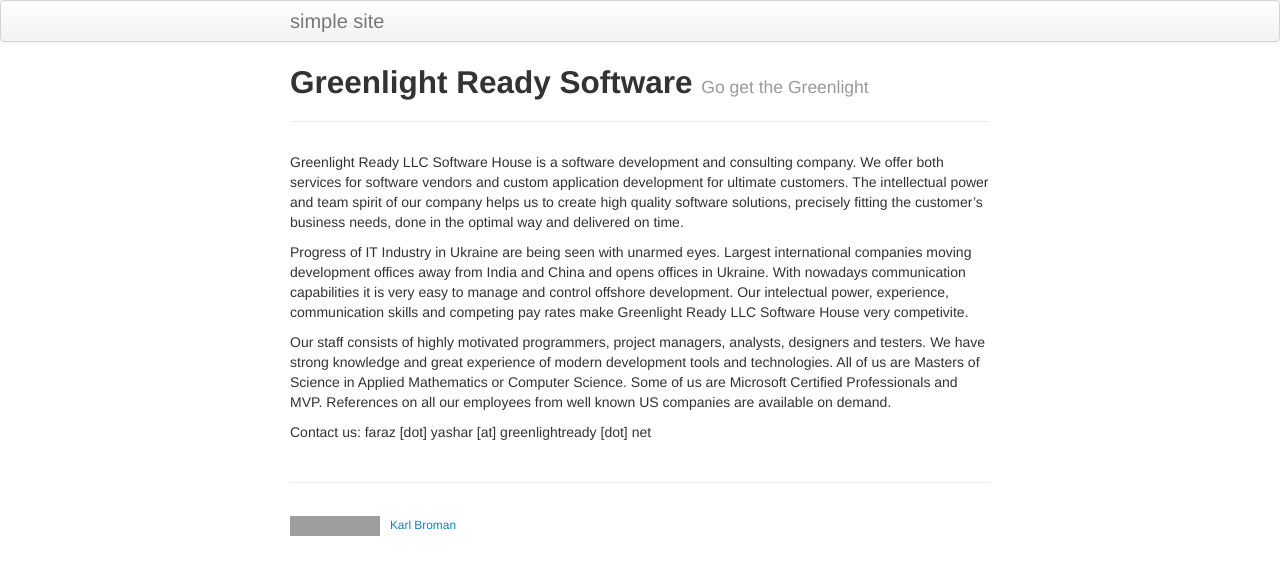
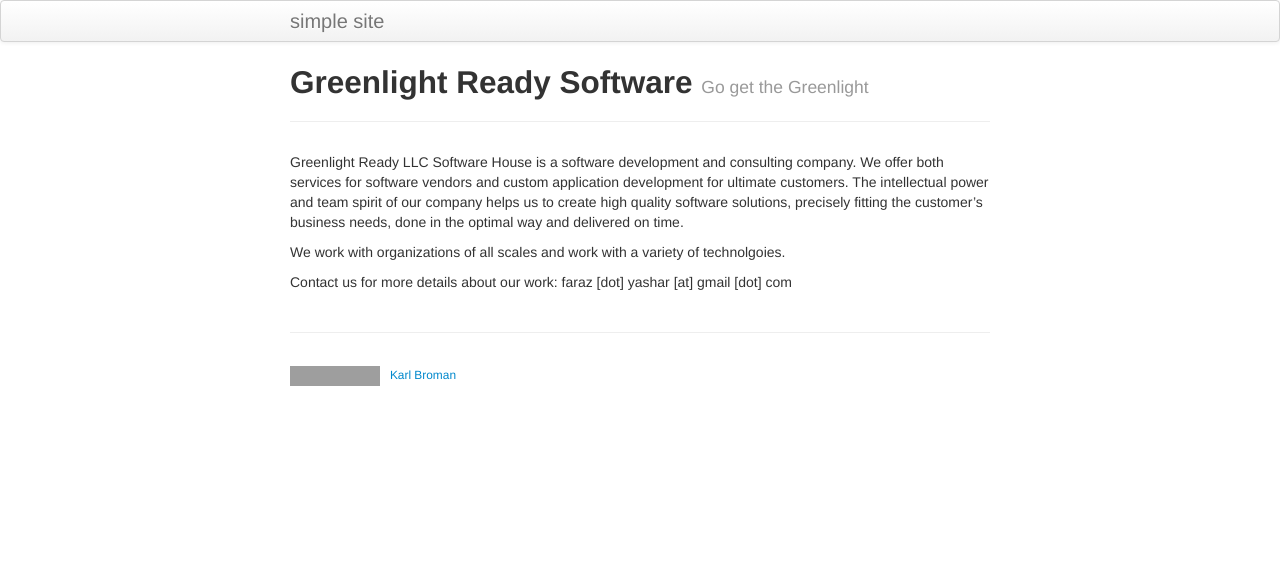
Before and after one commit to fny/greenlightready.net, a Jekyll site: the page built from index.md, in a window 1280 px wide. Shown: the top 575 px of the page. Built offline with Jekyll 4.4.1, drawn with Linux system fonts in a browser that asks for light colours; grey boxes are pictures that could not be loaded.

Commit message:
Update index.md

```diff
--- a/index.md
+++ b/index.md
@@ -5,10 +5,8 @@ tagline: Go get the Greenlight
 description: Simple software for complex problems
 ---
 
-Greenlight Ready LLC Software House is a software development and consulting company. We offer both  services for software vendors and custom application development for ultimate customers. The intellectual power and team spirit of our company helps us to create high quality software solutions, precisely fitting the customer's business needs, done in the optimal way and delivered on time.
+Greenlight Ready LLC Software House is a software development and consulting company. We offer both services for software vendors and custom application development for ultimate customers. The intellectual power and team spirit of our company helps us to create high quality software solutions, precisely fitting the customer's business needs, done in the optimal way and delivered on time.
 
-Progress of IT Industry in Ukraine are being seen with unarmed eyes. Largest international companies moving development offices away from India and China and opens offices in Ukraine. With nowadays communication capabilities it is very easy to manage and control offshore development. Our intelectual power, experience, communication skills and competing pay rates make Greenlight Ready LLC Software House very competivite.
+We work with organizations of all scales and work with a variety of technolgoies.
 
-Our staff consists of highly motivated programmers, project managers, analysts, designers and testers. We have strong knowledge and great experience of modern development tools and technologies. All of us are Masters of Science in Applied Mathematics or Computer Science. Some of us are Microsoft Certified Professionals and MVP. References on all our employees from well known US companies are available on demand.
-
-Contact us: faraz [dot] yashar [at] greenlightready [dot] net
+Contact us for more details about our work: faraz [dot] yashar [at] gmail [dot] com
```
